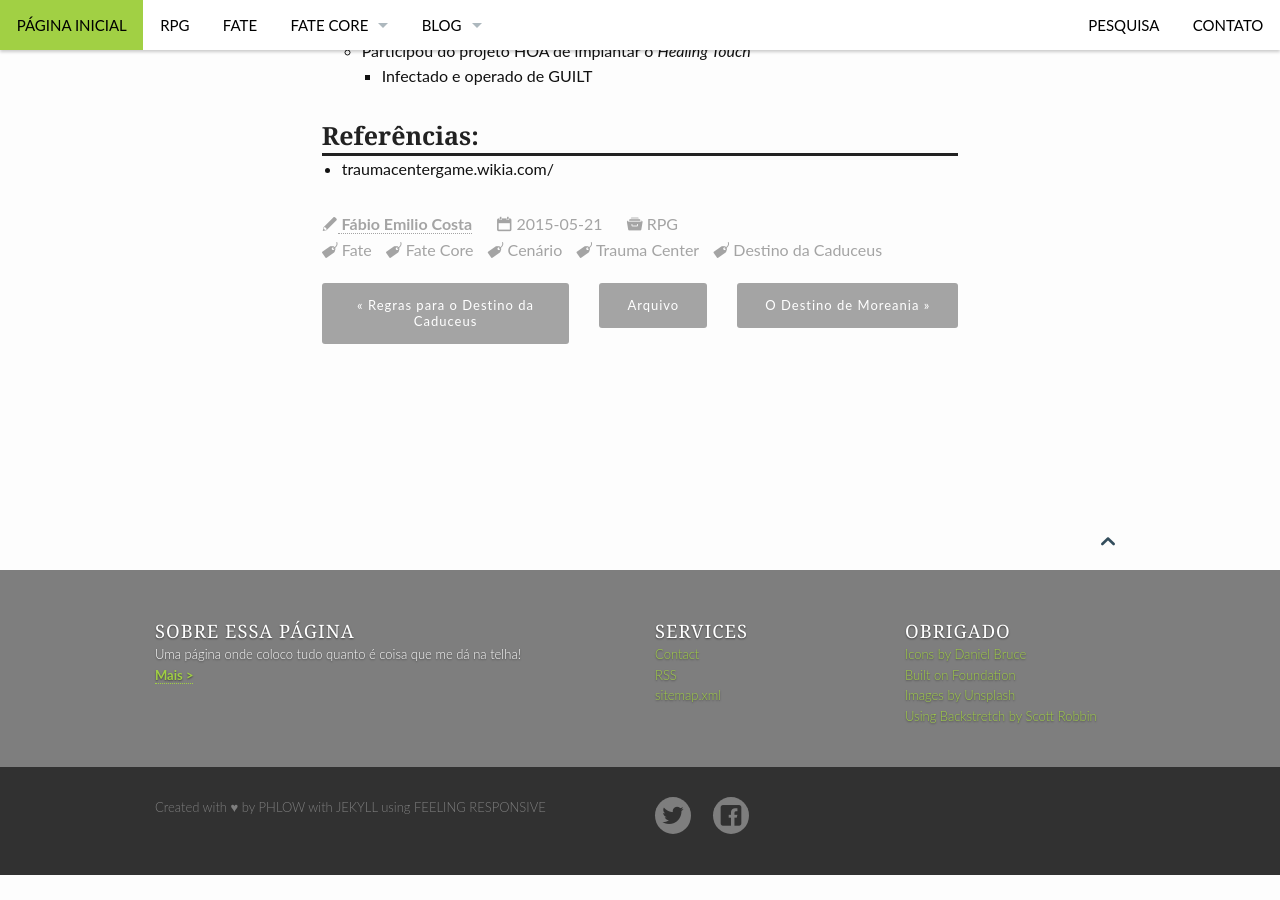
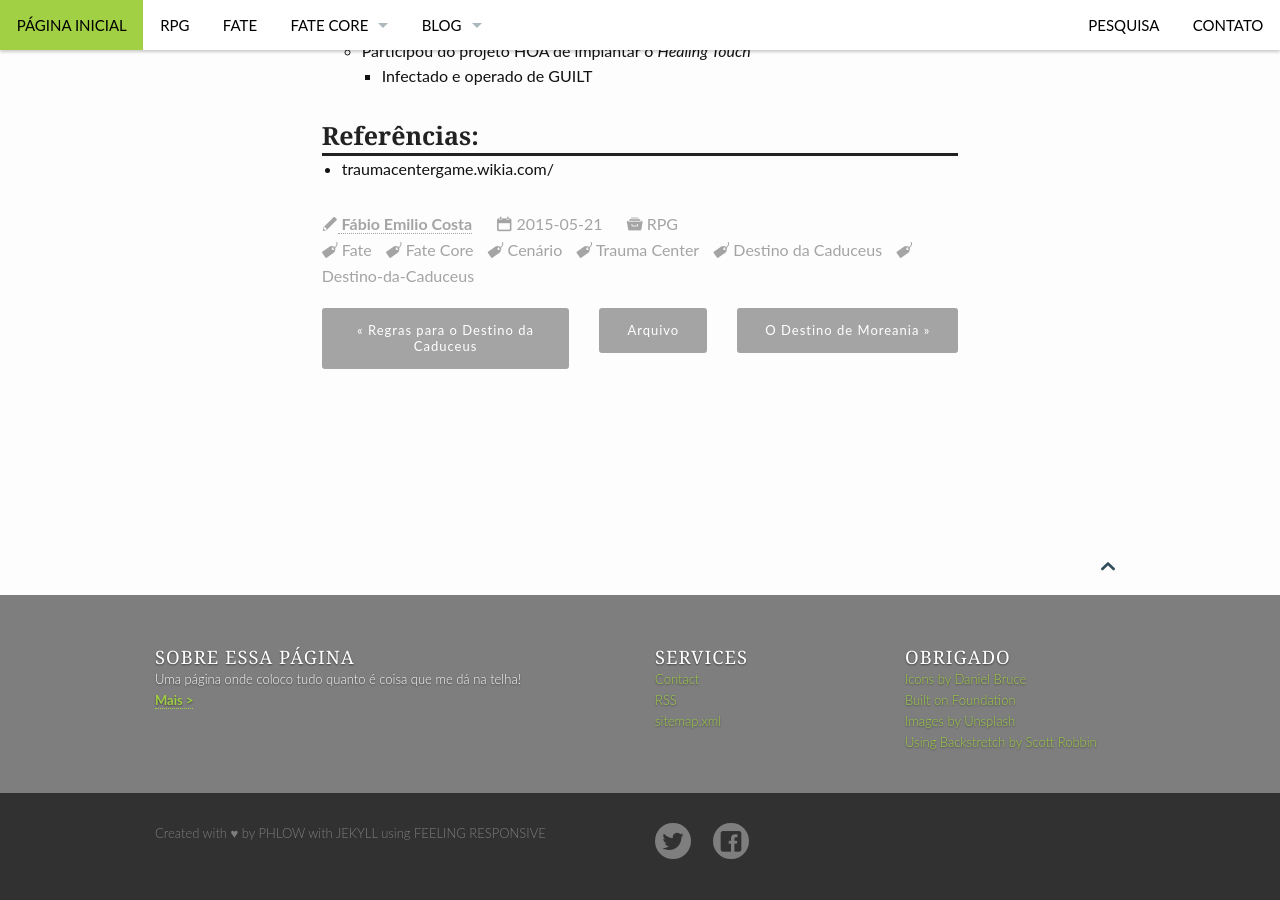
Before and after one commit to fabiocosta0305/fabiocosta0305.github.io-old, a Jekyll site: the page built from _posts/RPG/2015-05-21-DestinoDaCaduceus.md, in a window 1280 px wide and 900 px high, scrolled down 2254 px. Built offline with Jekyll 4.4.1, drawn with Linux system fonts in a browser that asks for light colours; before the commit the page ends 3129 px from its top, so only the background shows below that.

Commit message:
Adicionando Destino de Moreania

```diff
--- a/_posts/RPG/2015-05-21-DestinoDaCaduceus.md
+++ b/_posts/RPG/2015-05-21-DestinoDaCaduceus.md
@@ -10,6 +10,7 @@ tags:
  - Cenário
  - Trauma Center
  - Destino da Caduceus
+ - Destino-da-Caduceus
 header: no
 ---
 
```
